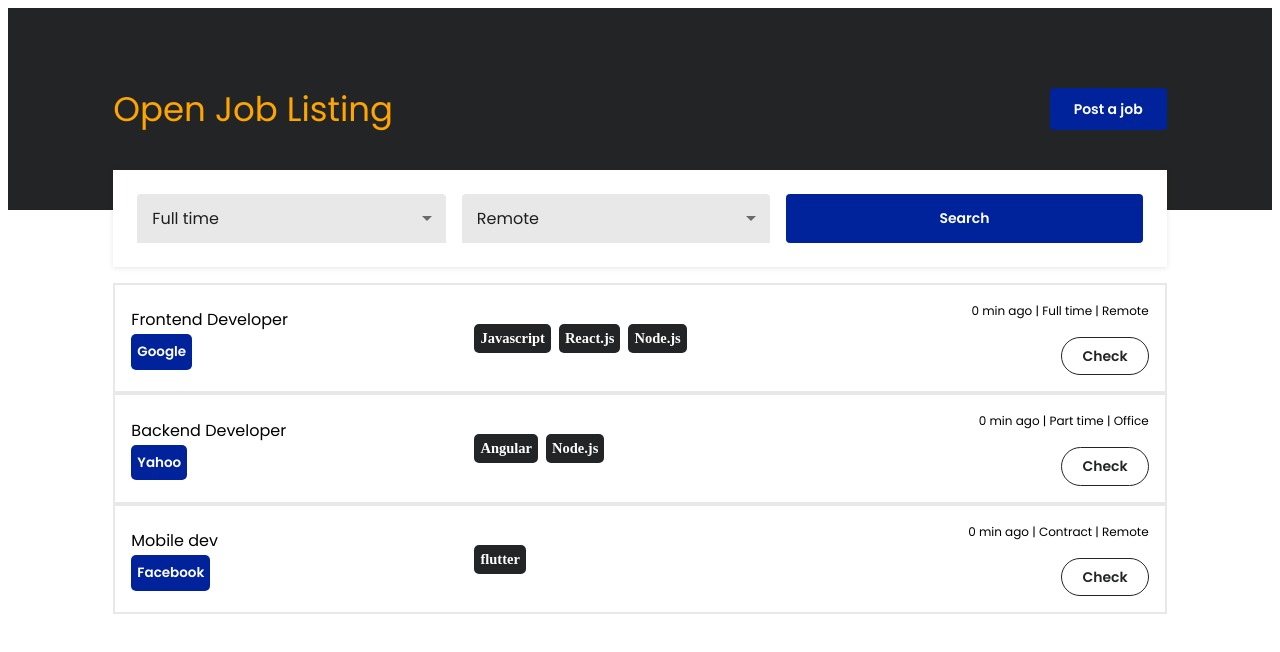
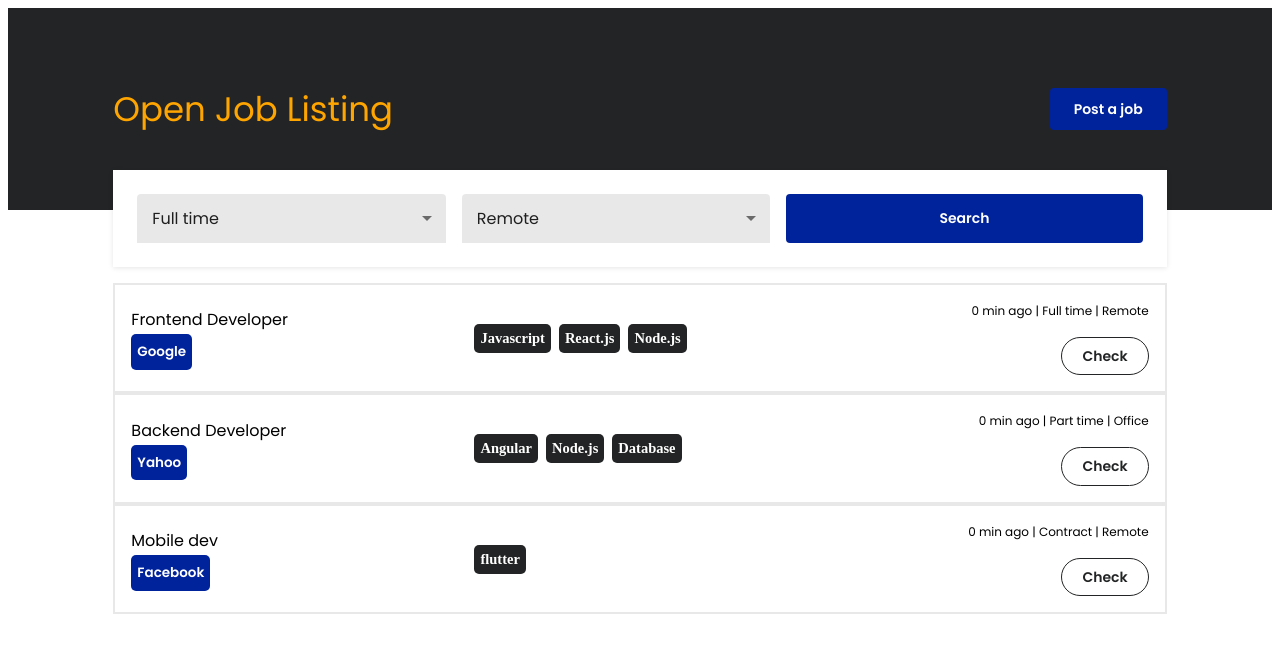
Before and after one commit to Walunji17Kumwenda/CONY, a React (Create React App) app: page / in a window 1280 px wide. Shown: the top 652 px of the page. Built offline with nearby package versions, Linux system fonts and the light colour scheme.

Commit message:
Added dummy data of Database feature

```diff
--- a/src/App.js
+++ b/src/App.js
@@ -14,7 +14,7 @@ import jobData from './dummyData';
 
 
 export default () => {
-  //const [ jobs, setJobs]= useState([]);
+
   const [newJobModal, setNewJobModal] = useState(false);
 
    useEffect(() =>{
--- a/src/dummyData.js
+++ b/src/dummyData.js
@@ -18,7 +18,7 @@ export default [
     location: "Office",
     companyName: "Yahoo",
     companyUrl: "Yahoo.com",
-    skills: ["Angular", "Node.js"],
+    skills: ["Angular", "Node.js","Database"],
     link: "https://yahoo.com/jobs",
   },
   {
```
